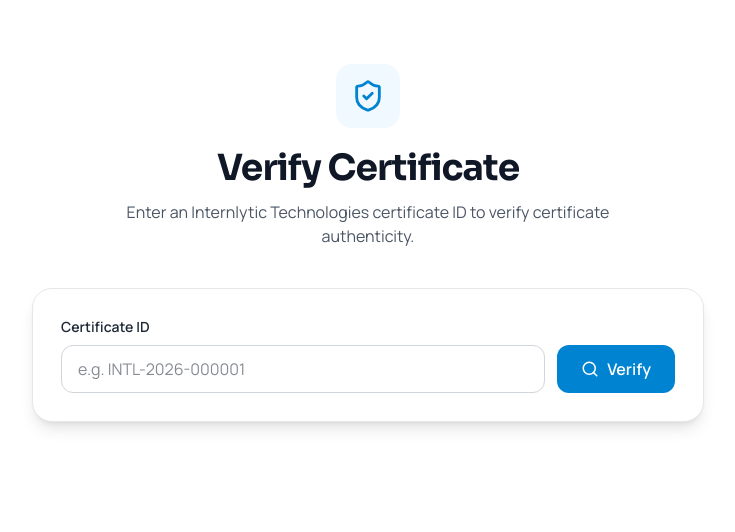
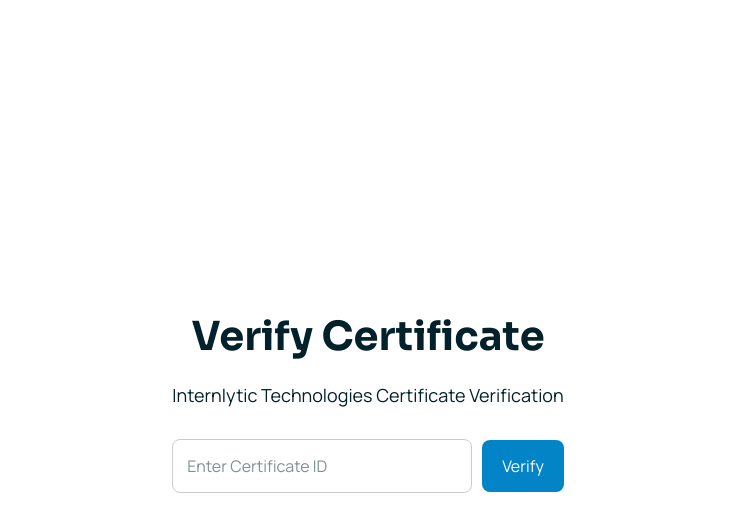
Before and after one commit to arslanfayyaz1997/INTERNLYTIC-TECHNOLOGIES-FINAL, a React (Vite) app: page /verify in a window 1280 px wide. Shown: the top 532 px of the page, without its empty margins (272-1007 px from the left). Built offline with nearby package versions, Linux system fonts and the light colour scheme.

Commit message:
Refactor VerifyCertificate component layout

```diff
--- a/src/pages/VerifyCertificate.jsx
+++ b/src/pages/VerifyCertificate.jsx
@@ -1,173 +1,50 @@
-import { useState } from "react";
-import { BadgeCheck, Search, ShieldCheck } from "lucide-react";
-
 export default function VerifyCertificate() {
-  const [certificateId, setCertificateId] = useState("");
-  const [result, setResult] = useState(null);
-
-  const handleVerify = (e) => {
-    e.preventDefault();
-
-    const id = certificateId.trim().toUpperCase();
-
-    if (!id) {
-      setResult({
-        valid: false,
-        message: "Please enter a certificate ID.",
-      });
-      return;
-    }
-
-    // Temporary test record.
-    // Later this will be replaced with Supabase verification.
-    if (id === "INTL-2026-000001") {
-      setResult({
-        valid: true,
-        name: "Test Certificate Holder",
-        program: "Machine Learning & Generative AI Internship",
-        certificateId: id,
-        issueDate: "30 August 2026",
-        status: "VALID",
-      });
-    } else {
-      setResult({
-        valid: false,
-        message:
-          "No certificate was found with this ID. Please check the ID and try again.",
-      });
-    }
-  };
-
   return (
-    <main className="min-h-screen bg-white px-4 py-16 sm:px-6 lg:px-8">
-      <div className="mx-auto max-w-3xl">
-        <div className="text-center">
-          <div className="mx-auto mb-5 flex h-16 w-16 items-center justify-center rounded-2xl bg-sky-50 text-sky-600">
-            <ShieldCheck size={34} />
-          </div>
-
-          <h1 className="text-3xl font-bold tracking-tight text-gray-900 sm:text-4xl">
+    <div
+      style={{
+        minHeight: "100vh",
+        display: "flex",
+        alignItems: "center",
+        justifyContent: "center",
+        background: "#ffffff",
+        padding: "40px",
+      }}
+    >
+      <div style={{ textAlign: "center" }}>
+        <h1 style={{ fontSize: "40px", fontWeight: "700" }}>
           Verify Certificate
         </h1>
 
-          <p className="mx-auto mt-3 max-w-xl text-gray-600">
-            Enter an Internlytic Technologies certificate ID to verify
-            certificate authenticity.
+        <p style={{ fontSize: "18px", marginTop: "15px" }}>
+          Internlytic Technologies Certificate Verification
         </p>
-        </div>
 
-        <form
-          onSubmit={handleVerify}
-          className="mx-auto mt-10 max-w-2xl rounded-3xl border border-gray-200 bg-white p-5 shadow-lg sm:p-7"
-        >
-          <label
-            htmlFor="certificateId"
-            className="mb-2 block text-sm font-semibold text-gray-800"
-          >
-            Certificate ID
-          </label>
-
-          <div className="flex flex-col gap-3 sm:flex-row">
         <input
-              id="certificateId"
           type="text"
-              value={certificateId}
-              onChange={(e) => setCertificateId(e.target.value)}
-              placeholder="e.g. INTL-2026-000001"
-              className="min-h-12 flex-1 rounded-xl border border-gray-300 px-4 text-gray-900 outline-none transition focus:border-sky-500 focus:ring-2 focus:ring-sky-100"
+          placeholder="Enter Certificate ID"
+          style={{
+            marginTop: "30px",
+            padding: "14px",
+            width: "300px",
+            border: "1px solid #ccc",
+            borderRadius: "8px",
+          }}
         />
 
         <button
-              type="submit"
-              className="inline-flex min-h-12 items-center justify-center gap-2 rounded-xl bg-sky-600 px-6 font-semibold text-white transition hover:bg-sky-700"
+          style={{
+            marginLeft: "10px",
+            padding: "14px 20px",
+            border: "none",
+            borderRadius: "8px",
+            background: "#0284c7",
+            color: "white",
+            cursor: "pointer",
+          }}
         >
-              <Search size={18} />
           Verify
         </button>
       </div>
-        </form>
-
-        {result && (
-          <div className="mx-auto mt-8 max-w-2xl">
-            {result.valid ? (
-              <div className="rounded-3xl border border-green-200 bg-green-50 p-6 shadow-sm sm:p-8">
-                <div className="flex items-center gap-3">
-                  <BadgeCheck className="text-green-600" size={30} />
-
-                  <div>
-                    <h2 className="text-xl font-bold text-green-800">
-                      Certificate Verified
-                    </h2>
-
-                    <p className="text-sm text-green-700">
-                      This certificate is valid in Internlytic Technologies
-                      records.
-                    </p>
     </div>
-                </div>
-
-                <div className="mt-6 grid gap-4 sm:grid-cols-2">
-                  <div>
-                    <p className="text-xs font-semibold uppercase text-gray-500">
-                      Certificate Holder
-                    </p>
-                    <p className="mt-1 font-semibold text-gray-900">
-                      {result.name}
-                    </p>
-                  </div>
-
-                  <div>
-                    <p className="text-xs font-semibold uppercase text-gray-500">
-                      Certificate ID
-                    </p>
-                    <p className="mt-1 font-semibold text-gray-900">
-                      {result.certificateId}
-                    </p>
-                  </div>
-
-                  <div>
-                    <p className="text-xs font-semibold uppercase text-gray-500">
-                      Program
-                    </p>
-                    <p className="mt-1 font-semibold text-gray-900">
-                      {result.program}
-                    </p>
-                  </div>
-
-                  <div>
-                    <p className="text-xs font-semibold uppercase text-gray-500">
-                      Issue Date
-                    </p>
-                    <p className="mt-1 font-semibold text-gray-900">
-                      {result.issueDate}
-                    </p>
-                  </div>
-                </div>
-
-                <div className="mt-6 rounded-xl bg-white p-4">
-                  <p className="text-xs font-semibold uppercase text-gray-500">
-                    Status
-                  </p>
-
-                  <p className="mt-1 font-bold text-green-600">
-                    ✓ {result.status}
-                  </p>
-                </div>
-              </div>
-            ) : (
-              <div className="rounded-3xl border border-red-200 bg-red-50 p-6">
-                <h2 className="font-bold text-red-800">
-                  Certificate Not Found
-                </h2>
-
-                <p className="mt-2 text-sm text-red-700">
-                  {result.message}
-                </p>
-              </div>
-            )}
-          </div>
-        )}
-      </div>
-    </main>
   );
 }
```
Lines whose indentation alone changed are shown as unchanged.
